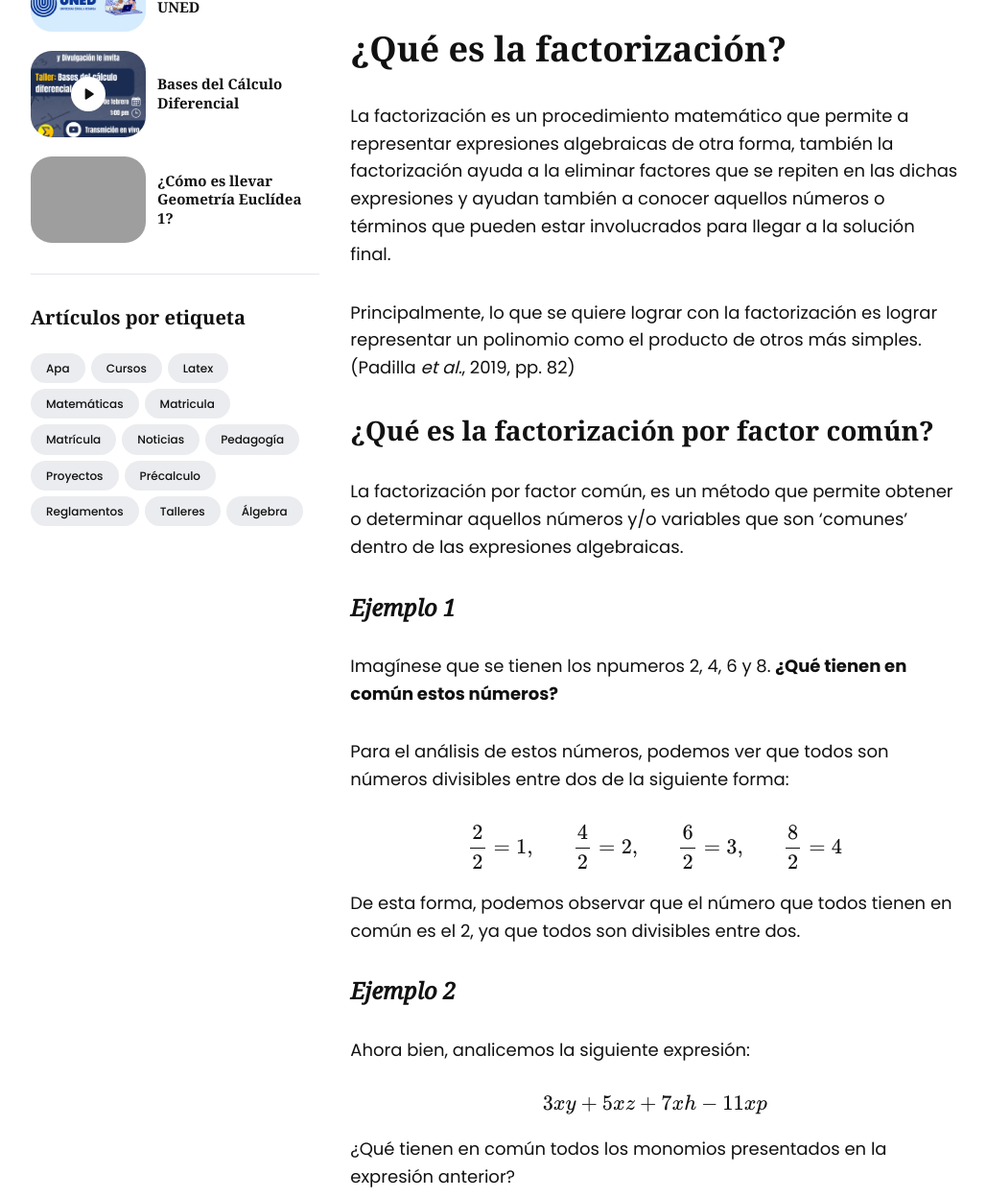
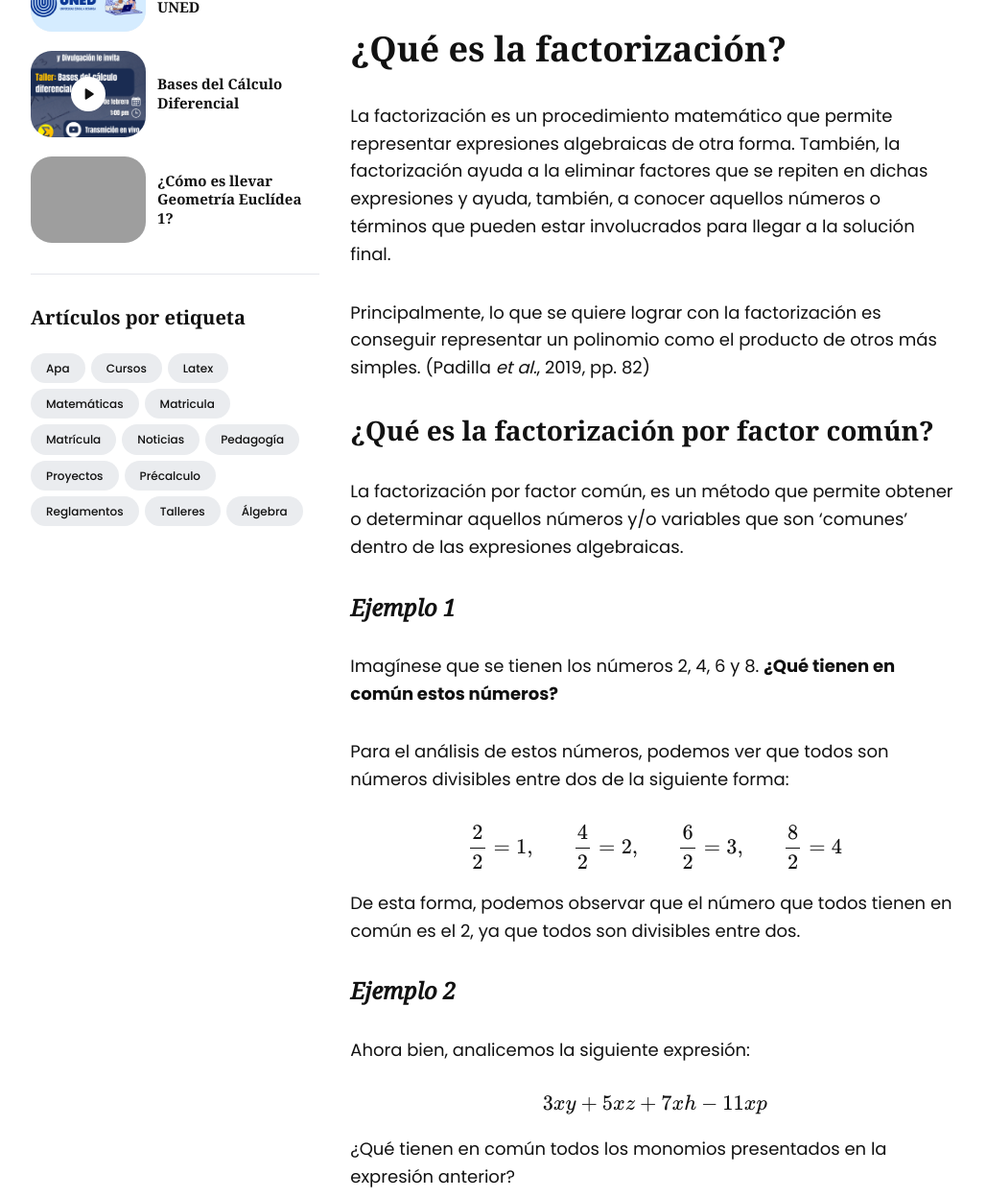
Before and after one commit to asoesem/asoesem.github.io, a Jekyll site: the page built from _posts/2024-04-04-factorizacion-por-factor-comun.md, in a window 1280 px wide and 1400 px high, scrolled down 679 px, cut to the strip 152-1400 px from the top of the window. Shown: the whole strip at 96% size, without its empty margins (124-1153 px from the left). Built offline with Jekyll 4.4.1, drawn with Linux system fonts in a browser that asks for light colours; some of the changed text lies outside the part shown; grey boxes are pictures that could not be loaded.

Commit message:
SEO y arreglos de errores ortográficos

```diff
--- a/_config.yml
+++ b/_config.yml
@@ -3,6 +3,14 @@
 
 baseurl: "" # the subruta del sitio, p.ej. /blog
 url: "https://asoesem.github.io" # el hostname base & protocolo del sitio, p.ej. http://example.com
+
+
+#-------------------------------
+# Configuracions para SEO
+title: ASOESEM
+description: Asociación de Estudiantes de la carrera de la Enseñanza de las Matemáticas de la UNED
+logo: "/images/logo-light.png"
+locale: "es_CR"
 
 #-------------------------------
 # Configuración de Construcción
--- a/_data/settings.yml
+++ b/_data/settings.yml
@@ -5,7 +5,7 @@
 logo: "/images/logo-light.png" # Puedes agregar tu logo. Por ejemplo "/images/logo.svg".
 logo_dark: "/images/logo-dark.png"
 color_scheme: auto # Puedes escoger tres modos auto, light, y dark. Predeterminado, se fija el modo auto, lo que implica que el usuario puede escoger modos light o dark.
-
+locale: "es_CR"
 
 #-------------------------------
 # Navigation Settings
--- a/_includes/head.html
+++ b/_includes/head.html
@@ -19,6 +19,10 @@
   <meta property="og:title" content="{% if page.url == "/" %}{{ site.data.settings.title }}{% else %}{{ page.title }} – {{ site.data.settings.title }}{% endif %}">
   <meta property="og:description" content="{% if page.url == "/" %}{{ site.data.settings.description | strip_html | xml_escape }}{% elsif page.description %}{{ page.description | strip_html | xml_escape }}{% else %}{{ page.excerpt | strip_html | xml_escape }}{% endif %}">
   <meta property="og:image" content="{{ page.image | absolute_url }}">
+
+  <meta property="og:locale" content="{{ site.data.settings.locale }}">
+  <meta property="og:url" content="{{ page.url | replace:'index.html','' | absolute_url }}" />
+  <meta property="og:type" content="website" />
 
   <!-- Fonts -->
   <link rel="preconnect" href="https://fonts.googleapis.com">
--- a/_posts/2024-04-04-factorizacion-por-factor-comun.md
+++ b/_posts/2024-04-04-factorizacion-por-factor-comun.md
@@ -7,22 +7,24 @@
 image: '/images/117.png'
 tags: [matemáticas, précalculo, álgebra]
 #commissions: [cofoma]
-featured: true
+featured: false
 comments: false
-share: true
+share: false
 ---
+
 # ¿Qué es la factorización?
 
-La factorización es un procedimiento matemático que permite a representar expresiones algebraicas de otra forma, también la factorización ayuda a la eliminar factores que se repiten en las dichas expresiones y ayudan también a conocer aquellos números o términos que pueden estar involucrados para llegar a la solución final.
+La factorización es un procedimiento matemático que permite representar expresiones algebraicas de otra forma. También, la factorización ayuda a la eliminar factores que se repiten en dichas expresiones y ayuda, también, a conocer aquellos números o términos que pueden estar involucrados para llegar a la solución final.
 
-Principalmente, lo que se quiere lograr con la factorización es lograr representar un polinomio como el producto de otros más simples. (Padilla _et al._, 2019, pp. 82)
+Principalmente, lo que se quiere lograr con la factorización es conseguir representar un polinomio como el producto de otros más simples. (Padilla _et al._, 2019, pp. 82)
+
 ## ¿Qué es la factorización por factor común?
 
 La factorización por factor común, es un método que permite obtener o determinar aquellos números y/o variables que son 'comunes' dentro de las expresiones algebraicas.
 
 ### ***Ejemplo 1***
 
-Imagínese que se tienen los npumeros 2, 4, 6 y 8. **¿Qué tienen en común estos números?**
+Imagínese que se tienen los números 2, 4, 6 y 8. **¿Qué tienen en común estos números?**
 
 Para el análisis de estos números, podemos ver que todos son números divisibles entre dos de la siguiente forma:
 
@@ -48,11 +50,11 @@
 
 Y así es como aplicamos la factorización por factor común.
 
-&nbsp;<strong>NOTA:&nbsp;</strong>Para poder aplicar la factorizaci&oacute;n por factor com&uacute;n, debemos comprender que el t&eacute;rmino que sea&nbsp;<span style="text-decoration: underline;">com&uacute;n</span> debe estar presente en todos los factores o &eacute;rminos del polinomio.
+**NOTA:** Para poder aplicar la factorización por factor común, debemos comprender que el término que sea <span style="text-decoration: underline;">común</span> debe estar presente en todos los factores o térrminos del polinomio.
 
 ### ***Ejemplo 3***
 
-En muchas ocaciones, vamos a tener polinomios términos con exponentes diferentes a 1, por lo que en ese caso; debemos aplicar las propiedades de las potencias y extraer el <strong>mayor factor común</strong> . Por ejemplo, imaginemos que tenemos la expresión $$zx^3+yx^5$$
+En muchas ocaciones, vamos a tener polinomios con términos con exponentes diferentes a 1, por lo que, en ese caso, debemos aplicar las propiedades de las potencias y extraer el *mayor factor común*. Por ejemplo, imaginemos que tenemos la expresión $$zx^3+yx^5$$
 
 Se sabe que el término $$zx^3=x\cdot x \cdot x \cdot z \hspace{0.5cm}$$ y que $$\hspace{0.5cm}yx^5=x \cdot x \cdot x \cdot x \cdot x \cdot x \cdot y, \hspace{0.5cm}$$ entonces si queremos encontrar <span style="text-decoration: underline;"><strong>los términos que se encuentran en común en ambos monomios</strong></span>, entonces podemos decir que es $$x^3=x \cdot x \cdot x, \hspace{0.5cm}$$ por lo que la factorización correspondiente será:
 
```
Also changed, not shown: Gemfile.lock.
